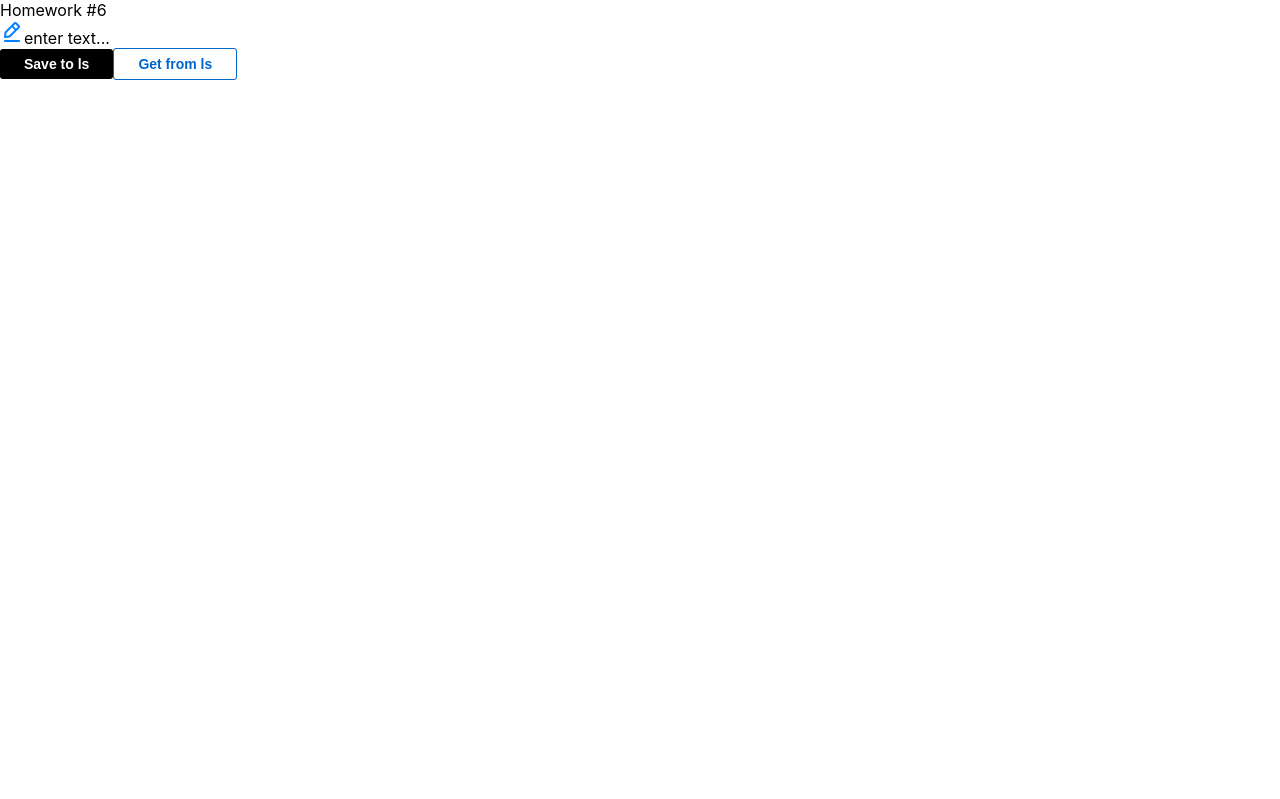
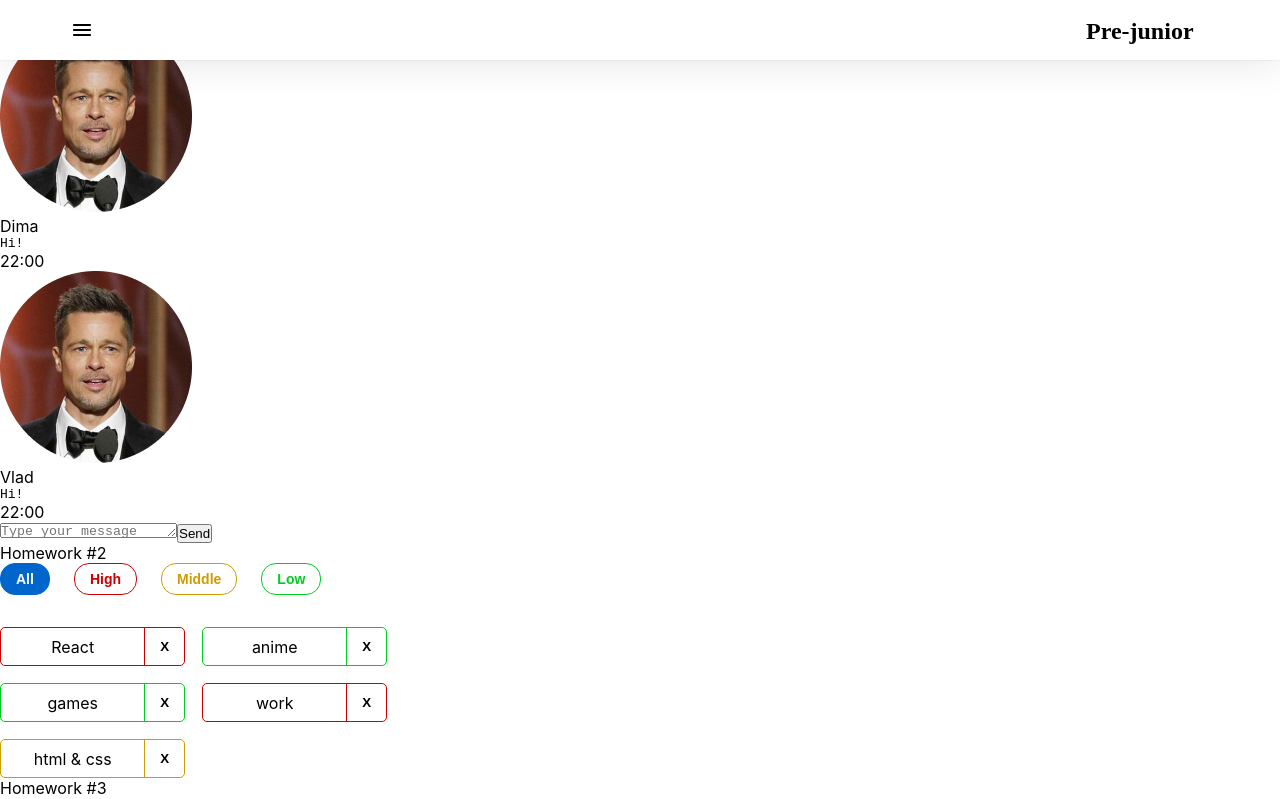
Before and after one commit to zinovdim/hws2-master, a React (Create React App) app: page /#/pre-junior in a window 1280 px wide. Shown: the top 799 px of the page. Built offline with nearby package versions, Linux system fonts and the light colour scheme.

Commit message:
Change HW6.tsx

```diff
--- a/src/s1-main/App.tsx
+++ b/src/s1-main/App.tsx
@@ -5,7 +5,7 @@ import HW2 from "../s2-homeworks/hw02/HW2";
 import HW3 from "../s2-homeworks/hw03/HW3";
 import HW4 from "../s2-homeworks/hw04/HW4";
 import HW5 from '../s2-homeworks/hw05/HW5';
-import Junior from "../s2-homeworks/hw05/pages/Junior";
+
 
 
 function App() {
@@ -18,8 +18,8 @@ function App() {
             {/*<HW4/>*/}
 
             {/*при выполнении дз 5 и более - закомментировать здесь дз 1-4, так как они есть внутри дз 5*/}
-            {/*<HW5/>*/}
-            <Junior/>
+            <HW5/>
+
 
 
         </div>
```
